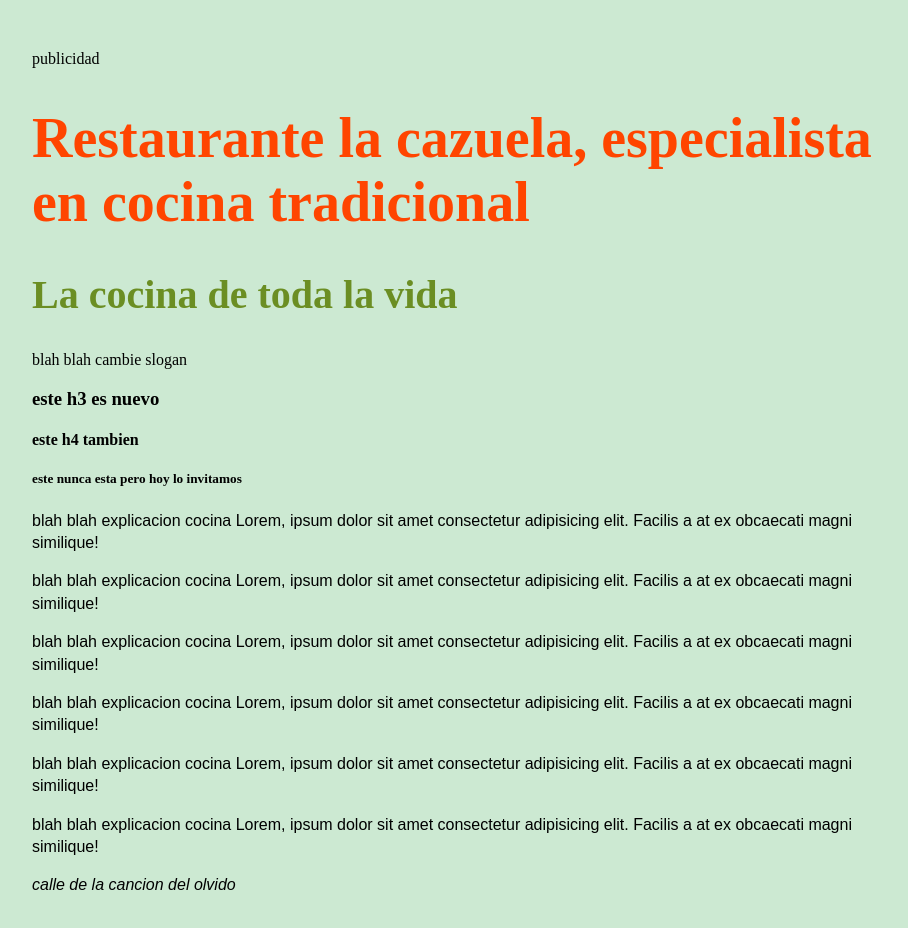
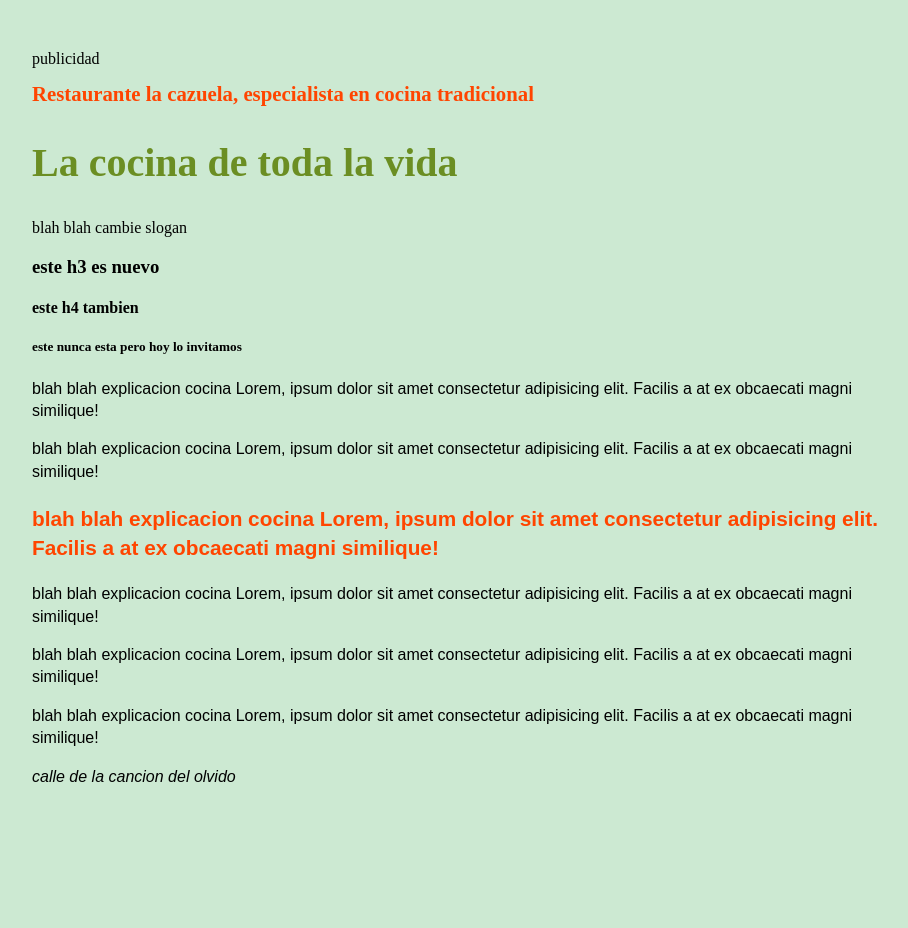
Before and after one commit to JohaDiaz/restaurante-la-cazuela, a plain HTML site: page index.html in a window 1280 px wide. Shown: the whole page, without its empty margins (168-1076 px from the left). After the commit the page ends 838 px from the top, so only its background shows below. Drawn offline with Linux system fonts and the light colour scheme.

Commit message:
cambio en css y el index

```diff
--- a/css/estilo.css
+++ b/css/estilo.css
@@ -25,3 +25,9 @@ p{
     font-family: sans-serif;
     line-height: 1.4em;
 }
+
+.especial{
+    font-size: 1.3em;
+    font-weight: bold;
+    color: orangered;
+}
--- a/index.html
+++ b/index.html
@@ -11,7 +11,7 @@
 </head>
 <body>
     <div class="publi">publicidad</div>
-    <h1>Restaurante la cazuela, especialista en cocina tradicional</h1>
+    <h1 class="especial">Restaurante la cazuela, especialista en cocina tradicional</h1>
     <h2>La cocina de toda la vida</h2>
     <div class="slogan">blah blah cambie slogan</div>
     <h3>este h3 es nuevo</h3>
@@ -20,7 +20,7 @@
     <p>blah blah explicacion cocina Lorem, ipsum dolor sit amet consectetur adipisicing elit. Facilis a at ex obcaecati magni similique!</p>
     <p>blah blah explicacion cocina Lorem, ipsum dolor sit amet consectetur adipisicing elit. Facilis a at ex obcaecati magni similique!</p>
 
-    <p>blah blah explicacion cocina Lorem, ipsum dolor sit amet consectetur adipisicing elit. Facilis a at ex obcaecati magni similique!</p>
+    <p class="especial">blah blah explicacion cocina Lorem, ipsum dolor sit amet consectetur adipisicing elit. Facilis a at ex obcaecati magni similique!</p>
 
 <p>blah blah explicacion cocina Lorem, ipsum dolor sit amet consectetur adipisicing elit. Facilis a at ex obcaecati magni similique!</p>
 <p>blah blah explicacion cocina Lorem, ipsum dolor sit amet consectetur adipisicing elit. Facilis a at ex obcaecati magni similique!</p>
```
